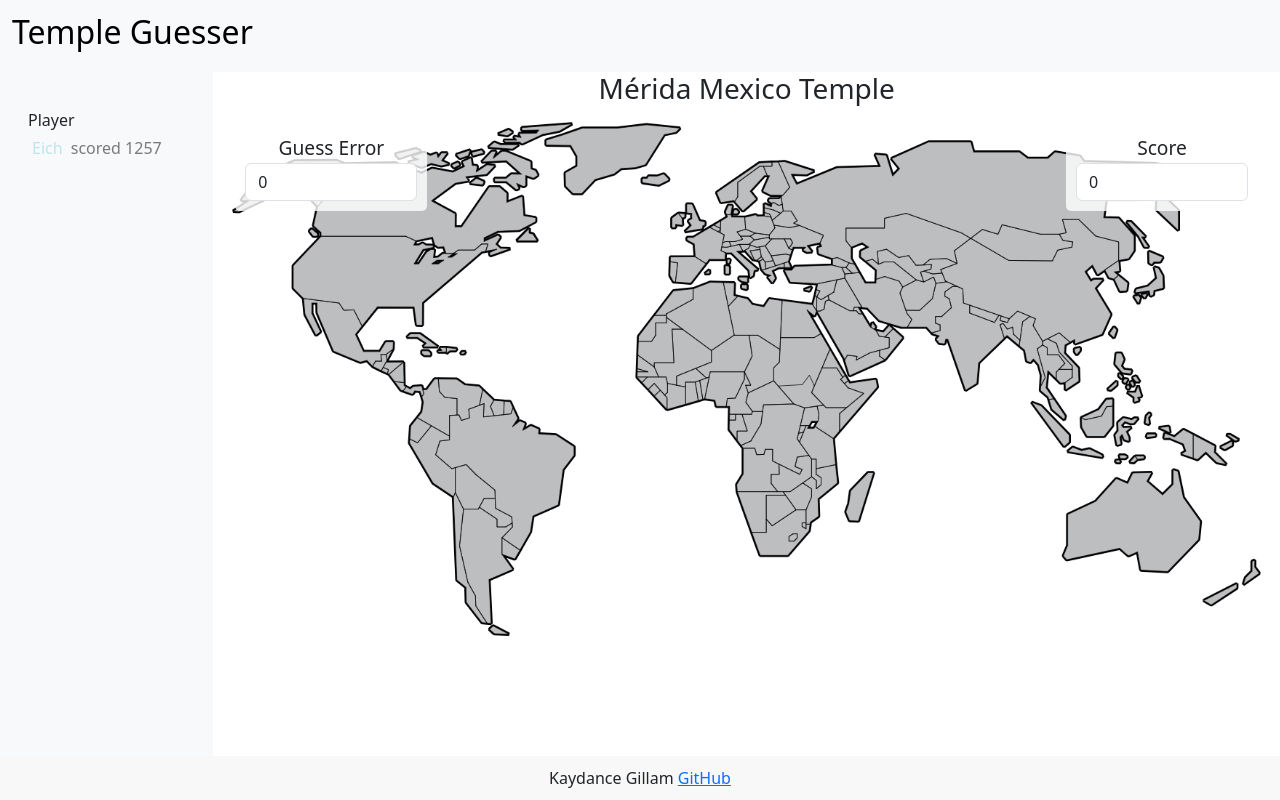
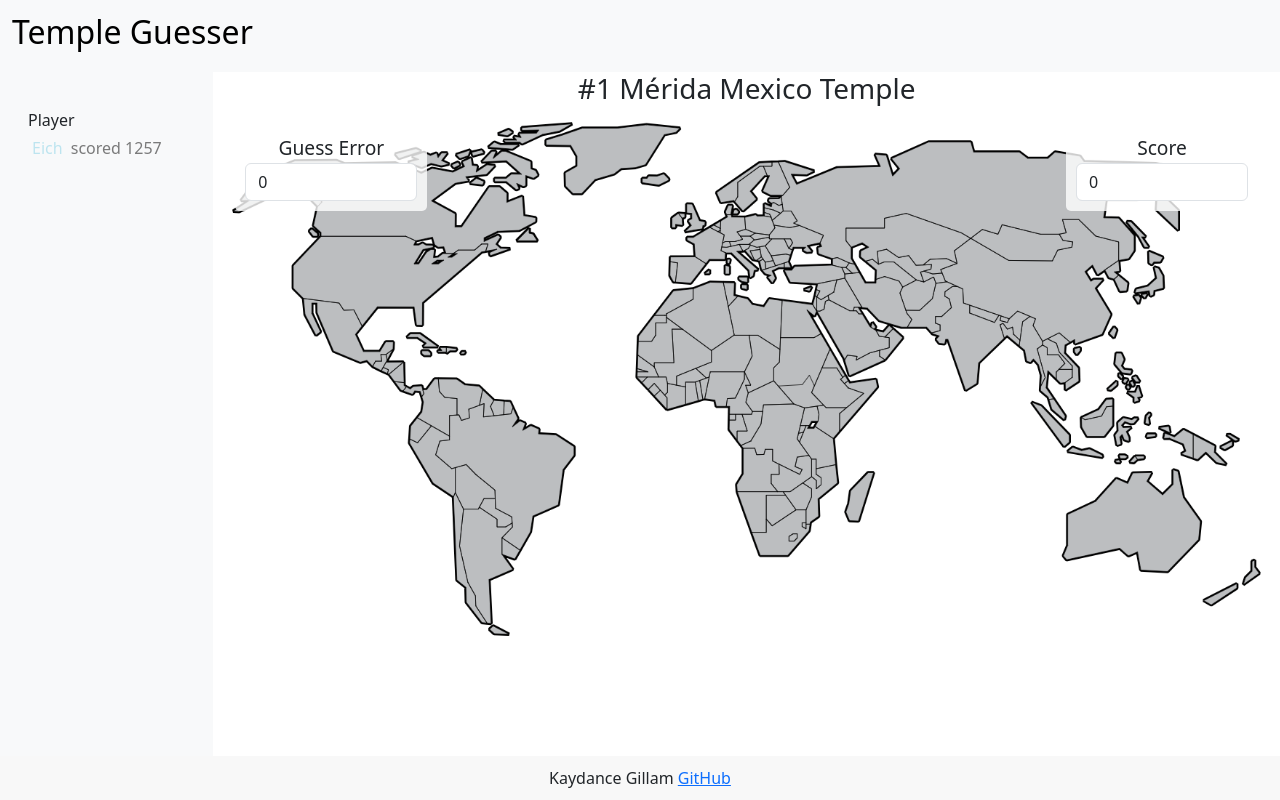
Before and after one commit to kaydikat/startup, a React (Vite) app: page /play in a window 1280 px wide. Built offline with nearby package versions, Linux system fonts and the light colour scheme.

Commit message:
added temple counter to keep track of how many have been generated

```diff
--- a/src/play/templeRandomizer.jsx
+++ b/src/play/templeRandomizer.jsx
@@ -3,7 +3,7 @@ import templeData from '../data/temples.json';
 
 export function RandomTemple() {
   const [templeName, setTempleName] = useState('');
-  let counter = 1;
+  const [count, setCount] = useState(0);
 
   useEffect(() => {
     // Ensure that templeData is an array
@@ -11,6 +11,7 @@ export function RandomTemple() {
       const randomIndex = Math.floor(Math.random() * templeData.length);
       const temple = templeData[randomIndex];
       setTempleName(temple.Temple);
+      setCount(prevCount => prevCount + 1);
     } else {
       console.error('Temple data is not an array or is empty.');
     }
@@ -18,7 +19,7 @@ export function RandomTemple() {
 
   return (
     <div>
-      <h3>{templeName || 'No temple available'}</h3>
+      <h3>#{count} { templeName }</h3>
     </div>
   );
 }
```
